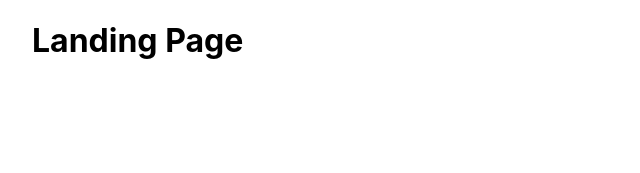
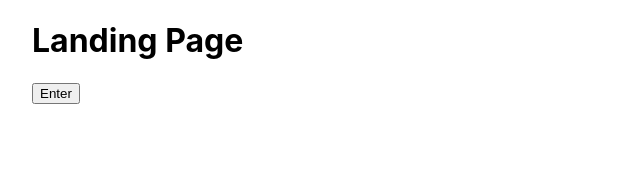
Before and after one commit to reichertc2/portfolio-main-fe, a Next.js app: page / in a window 1280 px wide. Shown: the top 173 px of the page, without its empty margins (0-640 px from the left). Built offline with nearby package versions, Linux system fonts and the light colour scheme.

Commit message:
made same changes and added coming soon component.

```diff
--- /dev/null
+++ b/components/ComingSoon.js
@@ -0,0 +1,5 @@
+export default function ComingSoon() {
+    return (
+        <h1>Page or Component Coming Soon1!</h1>
+    )
+}
--- a/components/Landing.js
+++ b/components/Landing.js
@@ -1,7 +1,9 @@
 export default function Landing (){
+
     return (
         <main>
             <h1>Landing Page</h1>
+            <button>Enter</button>
         </main>
     )
 }
--- a/pages/index.js
+++ b/pages/index.js
@@ -15,7 +15,7 @@ export default function Home() {
         <meta name="description" content="Generated by create next app" />
       </Head>
 
-      {entered ?  <MainPage/> : <Landing /> }
+      {entered ?  <MainPage/> : <Landing entered={entered} setEntered={setEntered}/> }
 
 
 
```
